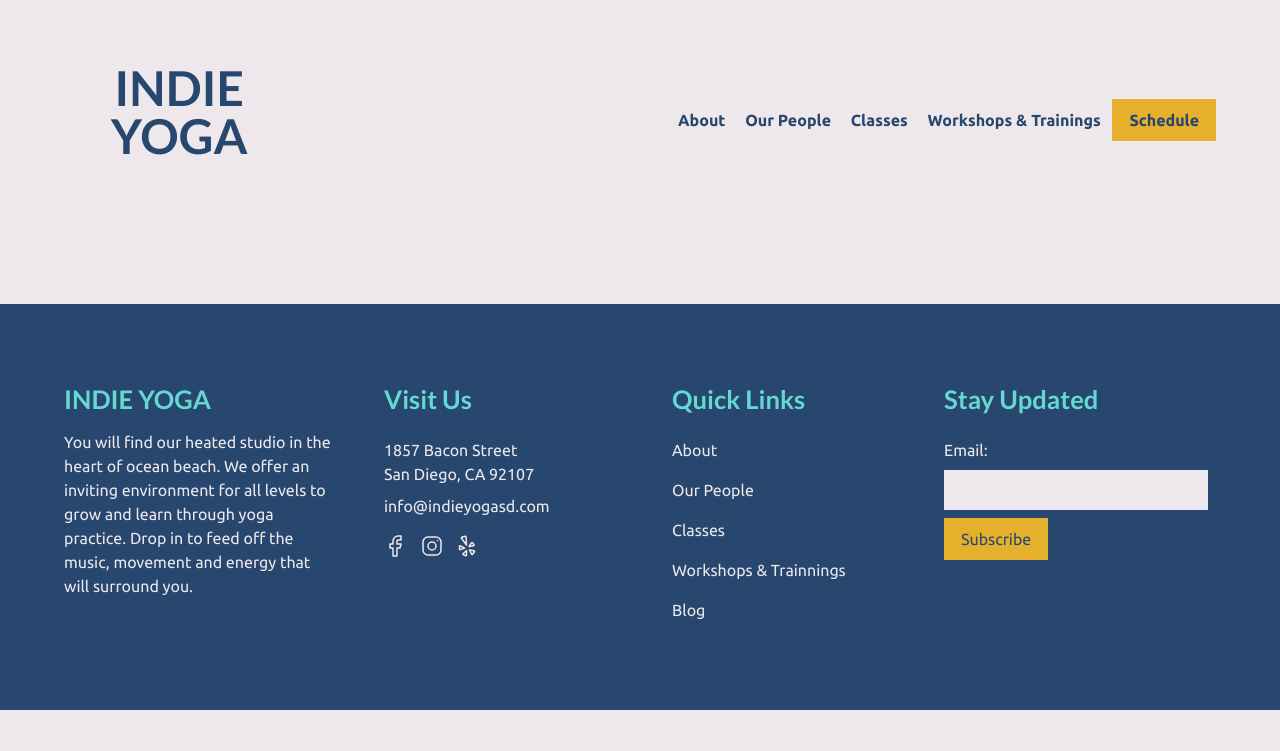
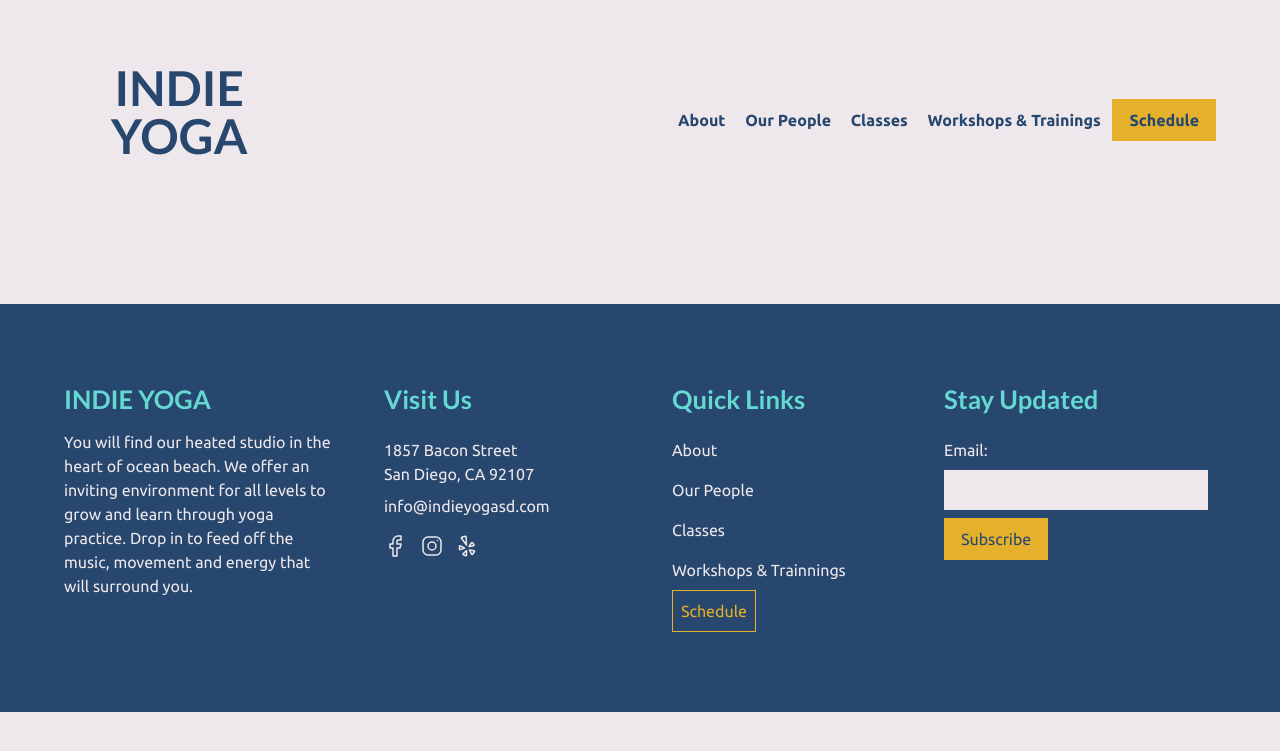
Before and after one commit to ViaSana/indie-yoga, a Jekyll site: the page built from classes.html, in a window 1280 px wide. Shown: the top 751 px of the page. Built offline with Jekyll 4.4.1, drawn with Linux system fonts in a browser that asks for light colours.

```diff
--- a/_includes/hero_home.html
+++ b/_includes/hero_home.html
@@ -1,6 +1,6 @@
 <div class="flex min-h-70 inset-y-2 mx-scrn">
     <div class="flex my-2 bg-blue basis-5/12">
-        <div class="self-center px-5p">
+        <div class="self-center px-5p text-d-blue">
             <h1>Ride Life's Waves with Yoga's Flow</h1>
             <h4>The Original Hot Yoga Studio in Ocean Beach</h4>
         </div>
--- a/_includes/site_footer.html
+++ b/_includes/site_footer.html
@@ -19,11 +19,11 @@
     <div class="p-4 px-8">
       <h5>Quick Links</h5>
       <nav>
-        <a href="#">About</a>
-        <a href="#">Our People</a>
-        <a href="#">Classes</a>
-        <a href="#">Workshops & Trainnings</a>
-        <a href="#">Blog</a>
+        <a href="/about">About</a>
+        <a href="/people">Our People</a>
+        <a href="/classes">Classes</a>
+        <a href="/enrollments">Workshops & Trainnings</a>
+        <a href="/schedule" class="inline-block p-2 border text-yellow border-yellow">Schedule</a>
       </nav>
     </div>
 
--- a/_includes/site_header.html
+++ b/_includes/site_header.html
@@ -4,12 +4,36 @@
     </div>
 
     <nav class="self-center text-right basis-4/5">
-        <a class="px-2" href="#">About</a>
-        <a class="px-2" href="#">Our People</a>
-        <a class="px-2" href="#">Classes</a>
-        <a class="px-2" href="#"><span>Workshops & Trainings</span></a>
-        <div class="button">
-            <a href="#">Schedule</a>
+        <a class="px-2" href="/about">About</a>
+        <a class="px-2" href="/people">Our People</a>
+
+        <!-- Apline Dropdown to for Classes -->
+        <div x-data="{ open: false }" class="relative inline-block text-center" @mouseleave="open = false">
+            <div @mouseover="open = true" class="px-2 pb-2">
+                <a href="/classes">Classes</a>
+            </div>
+            <div x-show="open" class="absolute pt-2 left-2 top-6">
+                <a href="/pricing" class="block p-2 hover:text-yellow bg-blue hover:bg-d-blue">
+                    Pricing
+                </a>
+            </div>
         </div>
+
+        <!-- Apline Dropdown to for Enrollments -->
+        <div x-data="{ open: false }" class="relative inline-block text-center" @mouseleave="open = false">
+            <div @mouseover="open = true" class="px-2 pb-2">
+                <a href="/enrollments">Workshops & Trainings</a>
+            </div>
+            <div x-show="open" class="absolute pt-2 left-2 top-6">
+                <a href="/teachertraining" class="block p-2 hover:text-yellow bg-blue hover:bg-d-blue">
+                    Teacher Training
+                </a>
+            </div>
+        </div>
+
+        <a href="/schedule">
+            <div class="button">Schedule</div>
+        </a>
+
     </nav>
 </header>
--- a/_layouts/default.html
+++ b/_layouts/default.html
@@ -10,8 +10,9 @@
 
     {% include site_footer.html %}
 
-    <!-- Javascript  -->
-
+    <!---- JAVASCRIPT  ---->
+    <!-- Alpine -->
+    <script src="//unpkg.com/alpinejs" defer></script>
     <!-- Jquery -->
     <script src="https://cdnjs.cloudflare.com/ajax/libs/jquery/3.6.0/jquery.js" integrity="sha512-n/4gHW3atM3QqRcbCn6ewmpxcLAHGaDjpEBu4xZd47N0W2oQ+6q7oc3PXstrJYXcbNU1OHdQ1T7pAP+gi5Yu8g==" crossorigin="anonymous" referrerpolicy="no-referrer"></script>
     <!-- Slick Slider -->
--- a/assets/css/output-style.css
+++ b/assets/css/output-style.css
@@ -353,8 +353,6 @@ h5 {
         line-height: normal;
 }
 footer h5 {
-  padding-bottom: 1rem;
-  font-family: Lato, sans-serif;
   --tw-text-opacity: 1;
   color: rgb(101 216 210 / var(--tw-text-opacity));
         font-weight: 700;
@@ -363,6 +361,10 @@ header a {
   font-weight: 700;
   --tw-text-opacity: 1;
   color: rgb(39 71 110 / var(--tw-text-opacity));
+}
+header a:hover {
+  --tw-text-opacity: 1;
+  color: rgb(101 216 210 / var(--tw-text-opacity));
 }
 footer nav a {
   display: block;
@@ -495,17 +497,17 @@ footer nav a:hover {
   color: rgb(39 71 110 / var(--tw-text-opacity));
 }
 .button:hover {
-  display: inline-block;
   border-width: 1px;
   --tw-border-opacity: 1;
   border-color: rgb(229 176 43 / var(--tw-border-opacity));
   --tw-bg-opacity: 1;
   background-color: rgb(39 71 110 / var(--tw-bg-opacity));
-  padding: 0.5rem;
-  padding-left: 1rem;
-  padding-right: 1rem;
   --tw-text-opacity: 1;
   color: rgb(229 176 43 / var(--tw-text-opacity));
+}
+.button:active {
+  --tw-text-opacity: 1;
+  color: rgb(101 216 210 / var(--tw-text-opacity));
 }
 .services-overlay {
         position: relative;
@@ -528,25 +530,53 @@ footer nav a:hover {
 .slider-item:first-child {
         display: block;
     }
-/*------------ !!!CURRENT BUG WITH TAILWIND FOR STYLE ORDER OF APPLICATION!!!!  ---------*/
+/* Controls the slick slider arrow positions */
+/*------------ !!!CURRENT BUG WITH TAILWIND FOR STYLE ORDER OF APPLICATION!!!!  ------------*/
 @media(max-width: 36em){
         .slider-item p { font-size: 1.1rem;}
     }
+.absolute {
+  position: absolute;
+}
+.relative {
+  position: relative;
+}
 .inset-y-2 {
   top: 0.5rem;
   bottom: 0.5rem;
 }
+.left-12 {
+  left: 3rem;
+}
+.top-10 {
+  top: 2.5rem;
+}
+.left-0 {
+  left: 0px;
+}
+.left-2 {
+  left: 0.5rem;
+}
+.top-8 {
+  top: 2rem;
+}
+.top-4 {
+  top: 1rem;
+}
+.top-6 {
+  top: 1.5rem;
+}
 .col-span-2 {
   grid-column: span 2 / span 2;
+}
+.col-span-3 {
+  grid-column: span 3 / span 3;
 }
 .col-span-4 {
   grid-column: span 4 / span 4;
 }
 .col-span-full {
   grid-column: 1 / -1;
-}
-.col-span-3 {
-  grid-column: span 3 / span 3;
 }
 .m-4 {
   margin: 1rem;
@@ -571,6 +601,9 @@ footer nav a:hover {
 }
 .ml-auto {
   margin-left: auto;
+}
+.block {
+  display: block;
 }
 .inline-block {
   display: inline-block;
@@ -607,6 +640,9 @@ footer nav a:hover {
 }
 .w-36 {
   width: 9rem;
+}
+.w-\[7\.5rem\] {
+  width: 7.5rem;
 }
 .max-w-2xl {
   max-width: 42rem;
@@ -660,6 +696,13 @@ footer nav a:hover {
 }
 .self-center {
   align-self: center;
+}
+.border {
+  border-width: 1px;
+}
+.border-yellow {
+  --tw-border-opacity: 1;
+  border-color: rgb(229 176 43 / var(--tw-border-opacity));
 }
 .bg-aqua {
   --tw-bg-opacity: 1;
@@ -735,6 +778,10 @@ footer nav a:hover {
   padding-top: 2rem;
   padding-bottom: 2rem;
 }
+.px-4 {
+  padding-left: 1rem;
+  padding-right: 1rem;
+}
 .pb-12 {
   padding-bottom: 3rem;
 }
@@ -749,6 +796,12 @@ footer nav a:hover {
 }
 .pr-4 {
   padding-right: 1rem;
+}
+.pb-8 {
+  padding-bottom: 2rem;
+}
+.pt-2 {
+  padding-top: 0.5rem;
 }
 .text-left {
   text-align: left;
@@ -775,6 +828,11 @@ footer nav a:hover {
   --tw-text-opacity: 1;
   color: rgb(229 176 43 / var(--tw-text-opacity));
 }
+.shadow-lg {
+  --tw-shadow: 0 10px 15px -3px rgb(0 0 0 / 0.1), 0 4px 6px -4px rgb(0 0 0 / 0.1);
+  --tw-shadow-colored: 0 10px 15px -3px var(--tw-shadow-color), 0 4px 6px -4px var(--tw-shadow-color);
+  box-shadow: var(--tw-ring-offset-shadow, 0 0 #0000), var(--tw-ring-shadow, 0 0 #0000), var(--tw-shadow);
+}
 .mx-scrn {
   margin-left: auto;
   margin-right: auto;
@@ -791,9 +849,24 @@ footer nav a:hover {
 
 /* ----------- ADDITIONAL COMPONENTS  --------- */
 
+.hover\:bg-d-blue:hover {
+  --tw-bg-opacity: 1;
+  background-color: rgb(39 71 110 / var(--tw-bg-opacity));
+}
+
 .hover\:text-aqua:hover {
   --tw-text-opacity: 1;
   color: rgb(101 216 210 / var(--tw-text-opacity));
+}
+
+.hover\:text-yellow:hover {
+  --tw-text-opacity: 1;
+  color: rgb(229 176 43 / var(--tw-text-opacity));
+}
+
+.hover\:text-light:hover {
+  --tw-text-opacity: 1;
+  color: rgb(238 232 236 / var(--tw-text-opacity));
 }
 
 @media (min-width: 768px) {
--- a/index.html
+++ b/index.html
@@ -31,7 +31,7 @@ insta:
 {% include cta-1.html %}
 
 <section>
-    <div class="text-center mx-scrn">
+    <div class="text-center mx-scrn text-d-blue">
         <h2>Find Your Flow</h2>
 
         <!-- Creates a Loop though "Indie-Services" to create square links to the rest of the pages -->
--- /dev/null
+++ b/people.html
@@ -0,0 +1,6 @@
+---
+layout: default
+title: Our People
+---
+
+<h1>People</h1>
--- /dev/null
+++ b/schedule.html
@@ -0,0 +1,6 @@
+---
+layout: default
+title: Schedule
+---
+
+<h1>Schedule</h1>
```
Also changed, not shown: _includes/dropdown_nav.html (added, +20 -0 lines), style.css (+9 -8 lines).
